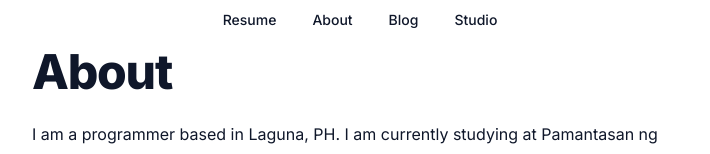
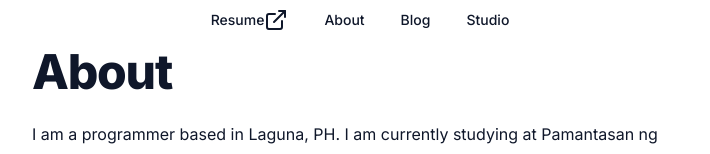
Before and after one commit to cpeaustriajc/cpeaustriajc.dev, a Next.js app: page / in a window 1280 px wide. Shown: the top 154 px of the page, without its empty margins (280-990 px from the left). Built offline with nearby package versions, Linux system fonts and the light colour scheme; no server answers.

Commit message:
Added import for ExternalLink icon from lucide-react

```diff
--- a/components/Header.tsx
+++ b/components/Header.tsx
@@ -10,6 +10,7 @@ import {
 
 import Link from 'next/link';
 import { useEffect, useState } from 'react';
+import { ExternalLink as ExternalLinkIcon } from 'lucide-react';
 
 export default function Header() {
   const [isSSR, setIsSSR] = useState(true);
@@ -30,6 +31,7 @@ export default function Header() {
                 className={navigationMenuTriggerStyle()}
               >
                 Resume
+                <ExternalLinkIcon />
               </NavigationMenuLink>
             </Link>
           </NavigationMenuItem>
```
